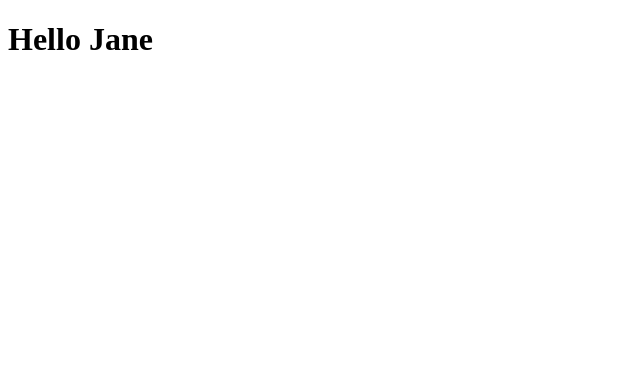
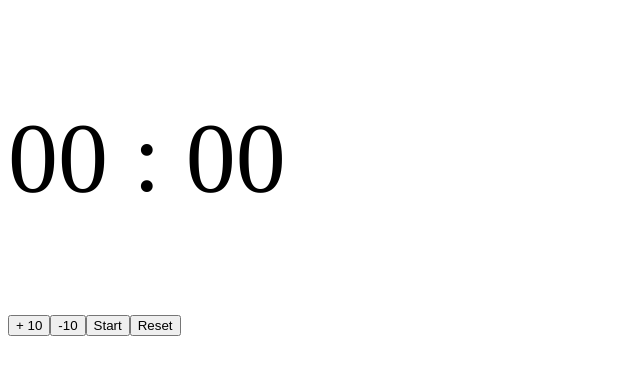
Before and after one commit to fabquo/pomodoro-react, a React (Vite) app: page / in a window 1280 px wide. Shown: the top 374 px of the page, without its empty margins (0-640 px from the left). Built offline with nearby package versions, Linux system fonts and the light colour scheme.

Commit message:
Début de projet

```diff
--- a/src/App.js
+++ /dev/null
@@ -1,15 +0,0 @@
-import React from "react";
-
-class App extends React.Component {
-    render() {
-        const {name} = this.props;
-        return (
-            <>
-                {/* eslint-disable-next-line react/jsx-no-literals */}
-                <h1>Hello {name}</h1>
-            </>
-        );
-    }
-}
-
-export default App;
--- /dev/null
+++ b/src/components/app/App.jsx
@@ -0,0 +1,12 @@
+import React from "react";
+import Buttons from "../controls/controls";
+import Timer from "../timer/timer";
+
+const App = () => (
+    <div>
+        <Timer />
+        <Buttons />
+    </div>
+);
+
+export default App;
--- /dev/null
+++ b/src/components/controls/controls.jsx
@@ -0,0 +1,12 @@
+import React from "react";
+
+const Buttons = () => (
+    <div>
+        <button>{"+ 10"}</button>
+        <button>{"-10"}</button>
+        <button>{"Start"}</button>
+        <button>{"Reset"}</button>
+    </div>
+);
+
+export default Buttons;
--- /dev/null
+++ b/src/components/timer/timer.jsx
@@ -0,0 +1,9 @@
+import React from "react";
+
+const Timer = () => (
+    <div>
+        <p style={{fontSize:"100px"}}>{"00 : 00"}</p>
+    </div>
+);
+
+export default Timer;
--- a/src/index.js
+++ b/src/index.js
@@ -1,6 +1,7 @@
 import React from "react";
 import ReactDOM from "react-dom";
-import App from "./App";
+import App from "./components/app/App";
 
 const mountNode = document.querySelector("#app");
-ReactDOM.render(<App name={"Jane"} />, mountNode);
+
+ReactDOM.render(<App />, mountNode);
```
